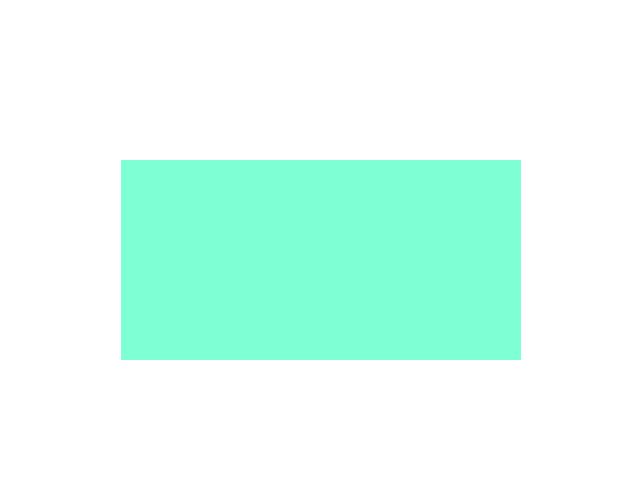
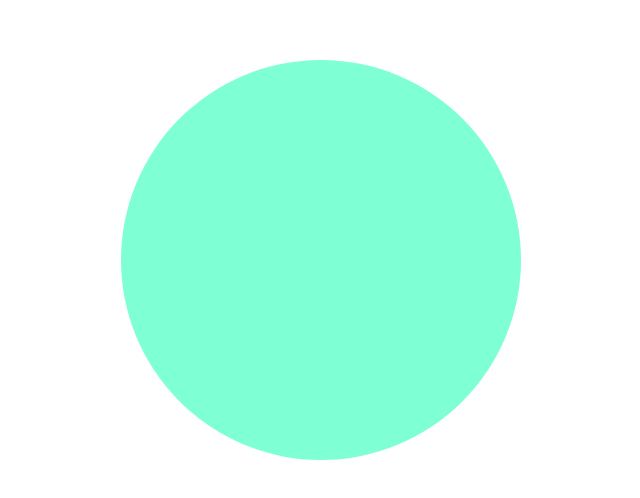
Before and after one commit to fahadkaleem/CSS-Shapes, a plain HTML site: page index.html in a window 1280 px wide. Shown: the part 140-638 px from the top of the page, without its empty margins (319-959 px from the left). Drawn offline with Linux system fonts and the light colour scheme.

Commit message:
Added files

```diff
--- a/index.html
+++ b/index.html
@@ -9,7 +9,7 @@
 
 <body>
     <div class="container">
-        <div class="base custom-background rectangle"></div>
+        <div class="base custom-background circle"></div>
     </div>
 </body>
 </html>
--- a/style.css
+++ b/style.css
@@ -21,3 +21,9 @@
     height:200px;
     width: 400px;
 }
+
+.circle{
+    width:400px;
+    height: 400px;
+    border-radius: 200px;
+}
```
